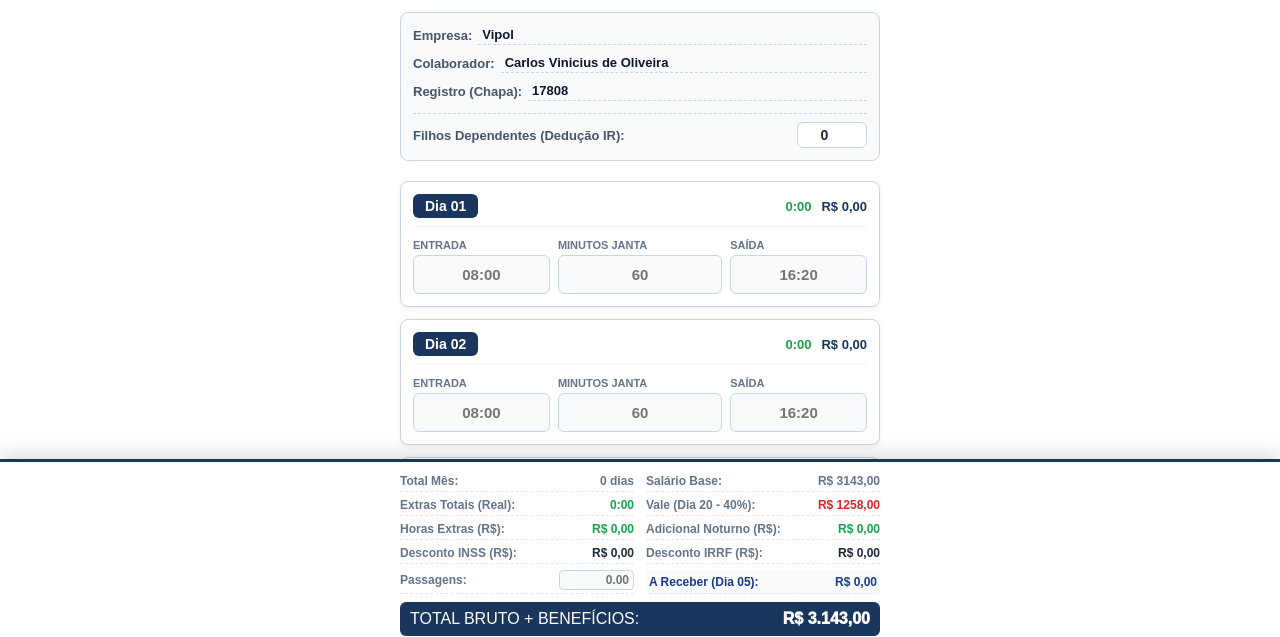
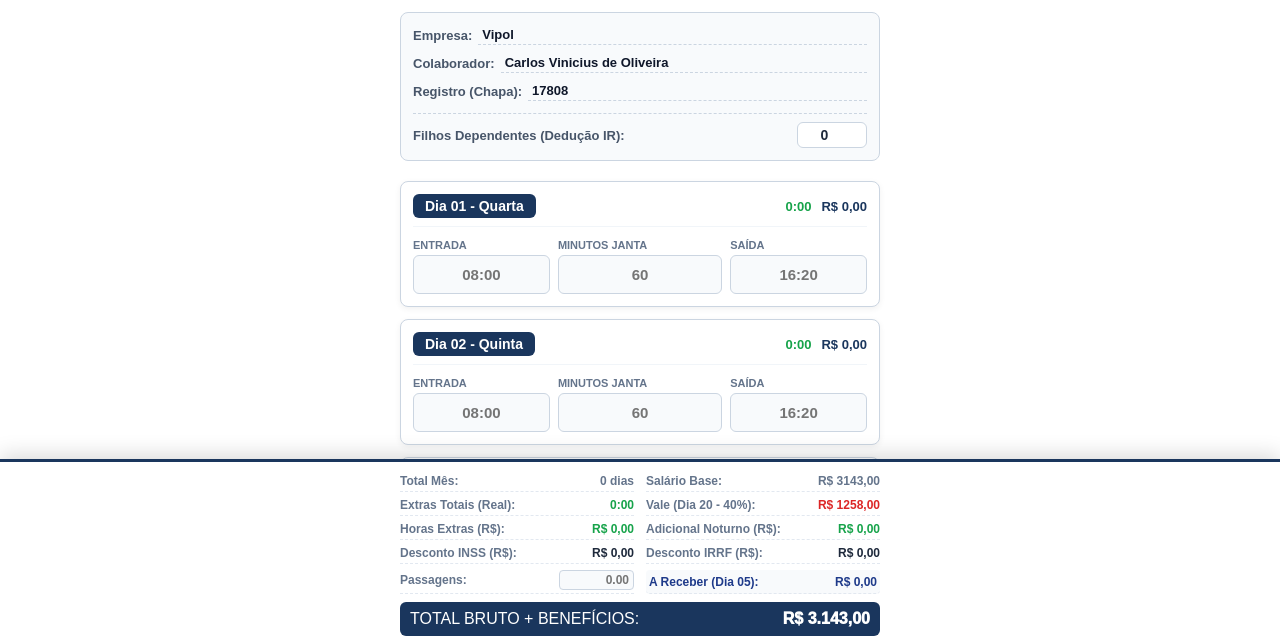
Before and after one commit to bobv1486-glitch/Vipolextras2, a plain HTML site: page index.html in a window 1280 px wide. Shown: the part 92-729 px from the top of the page. Drawn offline with Linux system fonts and the light colour scheme; no server answers.

Commit message:
Update index.html

```diff
--- a/index.html
+++ b/index.html
@@ -6,7 +6,6 @@
     <meta name="color-scheme" content="light">
     <title>Folha de Ponto Mensal - Vipol</title>
 
-    <!-- Scripts do Firebase (SDK v9 via compat) -->
     <script src="https://www.gstatic.com/firebasejs/9.23.0/firebase-app-compat.js"></script>
     <script src="https://www.gstatic.com/firebasejs/9.23.0/firebase-firestore-compat.js"></script>
 
@@ -147,6 +146,11 @@
             border-radius: 6px;
             font-weight: bold;
             font-size: 14px;
+        }
+
+        /* Cores diferenciadas para os fins de semana */
+        .card-dia.fim-de-semana .dia-badge {
+            background: #475569 !important;
         }
 
         .card-dia.dia-folga .dia-badge { background: #64748b !important; }
@@ -328,7 +332,6 @@
             <div class="info-campo"><span>Empresa:</span><input type="text" value="Vipol" readonly></div>
             <div class="info-campo"><span>Colaborador:</span><input type="text" value="Carlos Vinicius de Oliveira" readonly></div>
             <div class="info-campo"><span>Registro (Chapa):</span><input type="text" value="17808" readonly></div>
-            <!-- Campo de filhos com sua linha própria para não espremer no celular -->
             <div class="info-campo" style="margin-top: 4px; border-top: 1px dashed #cbd5e1; padding-top: 8px; display: flex; justify-content: space-between;">
                 <span>Filhos Dependentes (Dedução IR):</span>
                 <input type="number" id="pref-filhos" class="editavel-perfil" value="0" min="0" oninput="salvarEDigitar()">
@@ -348,7 +351,6 @@
             <div class="resumo-item"><span>Horas Extras (R$):</span><input type="text" id="resumo-extras-reais" readonly value="R$ 0,00" style="color: #16a34a !important;"></div>
             <div class="resumo-item"><span>Adicional Noturno (R$):</span><input type="text" id="resumo-adicional-noturno" readonly value="R$ 0,00" style="color: #16a34a !important; font-weight: bold;"></div>
 
-            <!-- Novos campos integrados de Impostos -->
             <div class="resumo-item"><span>Desconto INSS (R$):</span><input type="text" id="resumo-inss" readonly value="R$ 0,00" class="desconto-imposto"></div>
             <div class="resumo-item"><span>Desconto IRRF (R$):</span><input type="text" id="resumo-irrf" readonly value="R$ 0,00" class="desconto-imposto"></div>
 
@@ -386,6 +388,15 @@
 
     let timeoutSalvar = null;
 
+    // Mapeamento de nomes de meses para números correspondentes do objeto Date do JavaScript (0 = Janeiro, 11 = Dezembro)
+    const MAPEAMENTO_MESES = {
+        "Janeiro": 0, "Fevereiro": 1, "Marco": 2, "Abril": 3,
+        "Maio": 4, "Junho": 5, "Julho": 6, "Agosto": 7,
+        "Setembro": 8, "Outubro": 9, "Novembro": 10, "Dezembro": 11
+    };
+
+    const DIAS_DA_SEMANA_NOMES = ["Domingo", "Segunda", "Terça", "Quarta", "Quinta", "Sexta", "Sábado"];
+
     function inicializarDias() {
         const container = document.getElementById('lista-pontos');
         let htmlDias = '';
@@ -394,7 +405,7 @@
             htmlDias += `
             <div class="card-dia linha-ponto" id="card-dia-${i}">
                 <div class="card-header">
-                    <span class="dia-badge">Dia ${d}</span>
+                    <span class="dia-badge" id="lbl-badge-dia-${i}">Dia ${d}</span>
                     <div class="valores-dia"><span class="v-extra id-extra-relogio">0:00</span><span class="v-money id-extra-dinheiro">R$ 0,00</span></div>
                 </div>
                 <div class="inputs-row">
@@ -405,6 +416,43 @@
             </div>`;
         }
         container.innerHTML = htmlDias;
+    }
+
+    // Atualiza os dias da semana na interface baseado no mês selecionado
+    function atualizarCalendarioDiasSemana() {
+        const mesSelecionado = document.getElementById('sel-mes').value;
+        const indiceMes = MAPEAMENTO_MESES[mesSelecionado];
+        const anoAtual = 2026; // Mantém o ano corrente das regras fiscais
+
+        for (let i = 1; i <= 31; i++) {
+            const card = document.getElementById(`card-dia-${i}`);
+            const badge = document.getElementById(`lbl-badge-dia-${i}`);
+
+            // Verifica se o dia é válido para o mês selecionado (Ex: Fevereiro tem 28 dias)
+            const dataObjeto = new Date(anoAtual, indiceMes, i);
+
+            // Se o dia lido extrapolar o mês (Ex: 31 de Abril vai transbordar para 1 de Maio), ocultamos ou controlamos o card
+            if (dataObjeto.getMonth() !== indiceMes) {
+                card.style.display = 'none'; // Esconde dias inexistentes (Ex: 29, 30, 31 em Fevereiro)
+                continue;
+            } else {
+                card.style.display = 'block';
+            }
+
+            const diaSemanaIndex = dataObjeto.getDay(); // Retorna de 0 (Domingo) a 6 (Sábado)
+            const nomeDiaSemana = DIAS_DA_SEMANA_NOMES[diaSemanaIndex];
+
+            let d = i < 10 ? '0' + i : i;
+            badge.innerText = `Dia ${d} - ${nomeDiaSemana}`;
+
+            // Remove classes antigas de fim de semana
+            card.classList.remove('fim-de-semana');
+
+            // Caso queira dar um visual diferente para Sábados e Domingos
+            if (diaSemanaIndex === 0 || diaSemanaIndex === 6) {
+                card.classList.add('fim-de-semana');
+            }
+        }
     }
 
     function textoParaMinutos(stringHora) {
@@ -507,6 +555,9 @@
         const VALOR_ADICIONAL_NOTURNO_HORA = HORA_NORMAL * 0.20;
 
         todosOsCards.forEach(card => {
+            // Ignorar cartões que estão ocultos por conta do número de dias no mês
+            if (card.style.display === 'none') return;
+
             const entradaTxt = card.querySelector('.in-entrada').value.trim().toUpperCase();
             const saidaTxt = card.querySelector('.in-saida').value.trim().toUpperCase();
             const jantaTxt = card.querySelector('.in-janta').value.trim();
@@ -670,6 +721,9 @@
         document.getElementById('txt-status-nuvem').innerText = "Carregando dados... 🔄";
         const mesAtual = obterChaveAtual();
 
+        // 1. Atualizar os dias da semana na interface antes de trazer os dados digitados
+        atualizarCalendarioDiasSemana();
+
         db.collection("pontos_carlos").doc(mesAtual).get()
         .then((doc) => {
             if (doc.exists) {
```
